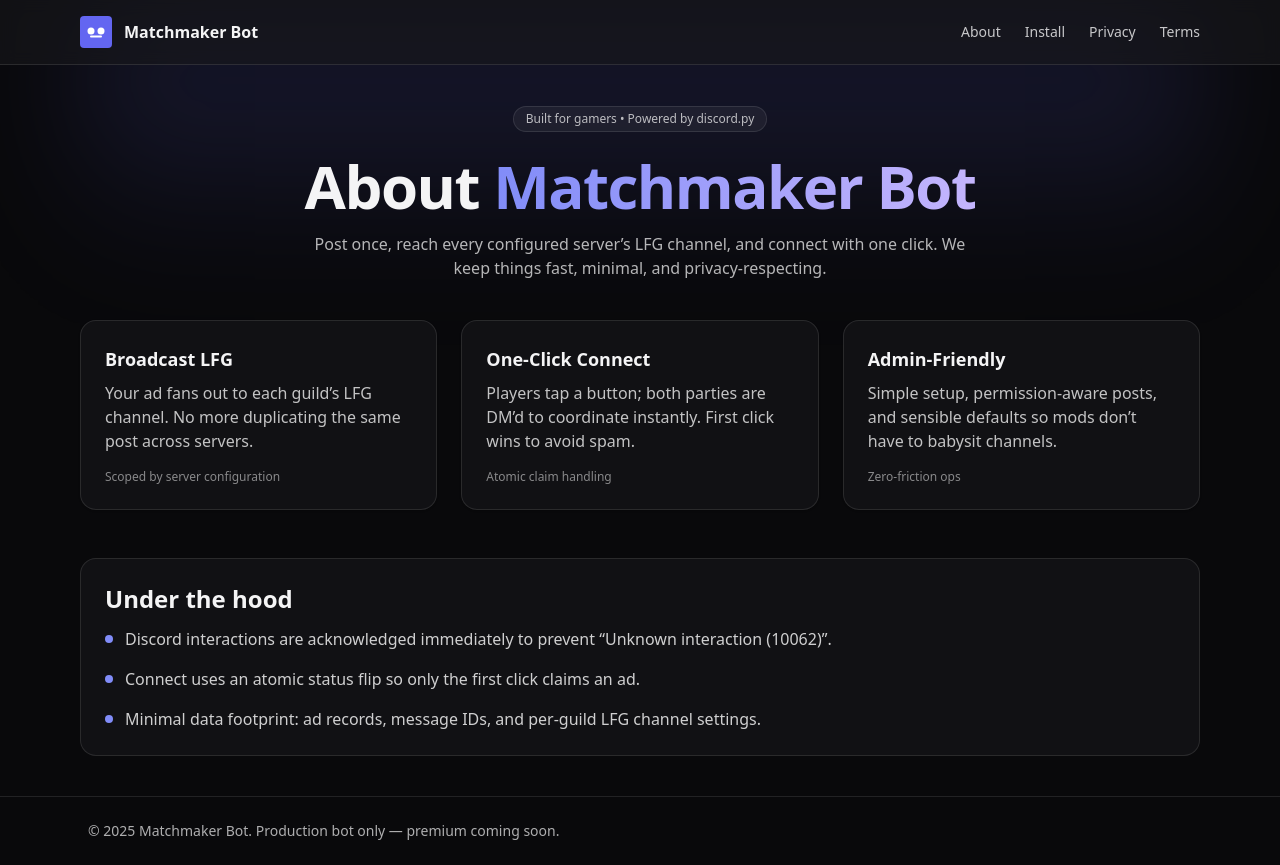
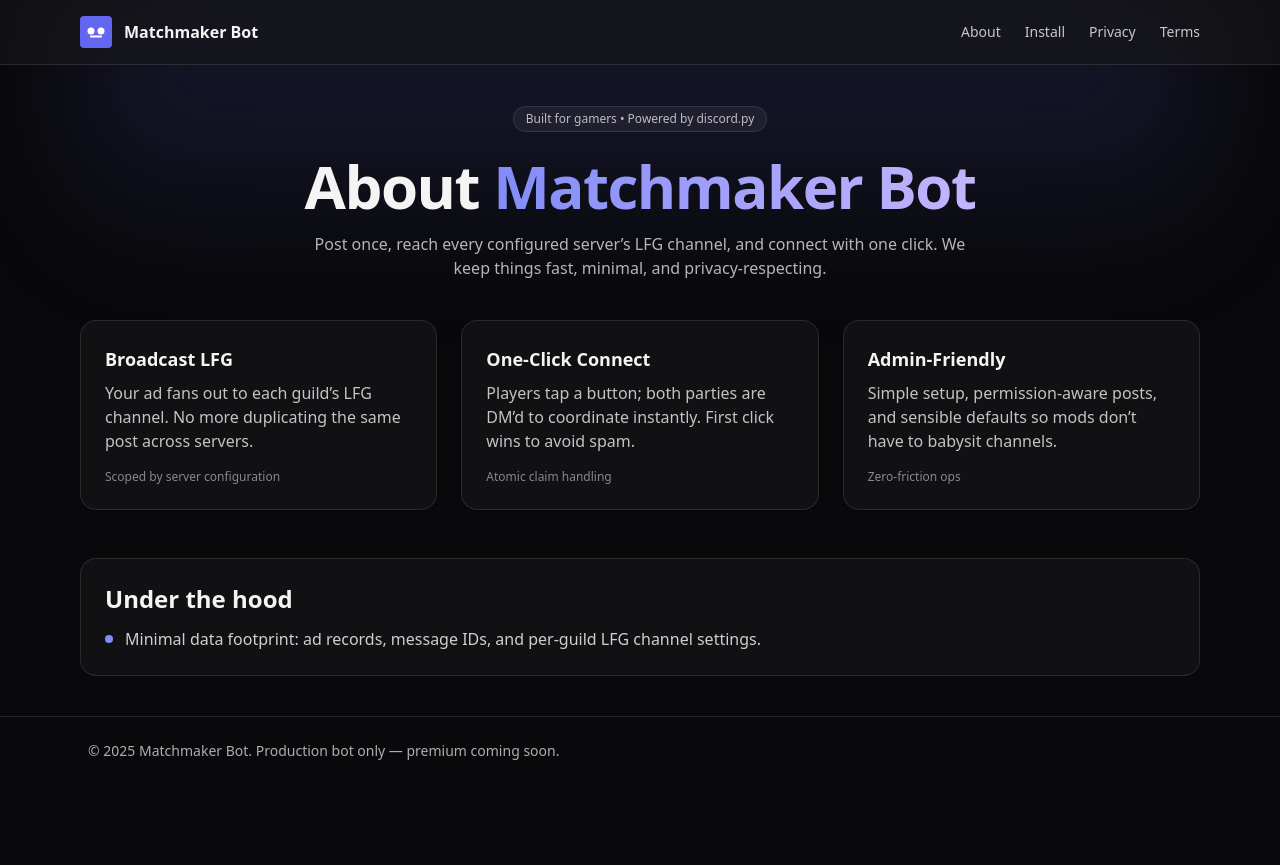
Before and after one commit to DavidCBradleyJr/matchmaker-bot, a Next.js app in the folder web/: page /about in a window 1280 px wide. After the commit the page ends 800 px from the top, so only its background shows below. Built offline with nearby package versions, Linux system fonts and the light colour scheme.

Commit message:
adding in website

```diff
--- a/web/app/about/page.tsx
+++ b/web/app/about/page.tsx
@@ -45,12 +45,6 @@ export default function About() {
         <h2 className="mb-3 text-2xl font-semibold">Under the hood</h2>
         <ul className="space-y-4 text-white/80">
           <li className="flex gap-3">
-            <Dot /> Discord interactions are acknowledged immediately to prevent “Unknown interaction (10062)”.
-          </li>
-          <li className="flex gap-3">
-            <Dot /> Connect uses an atomic status flip so only the first click claims an ad.
-          </li>
-          <li className="flex gap-3">
             <Dot /> Minimal data footprint: ad records, message IDs, and per-guild LFG channel settings.
           </li>
         </ul>
```
